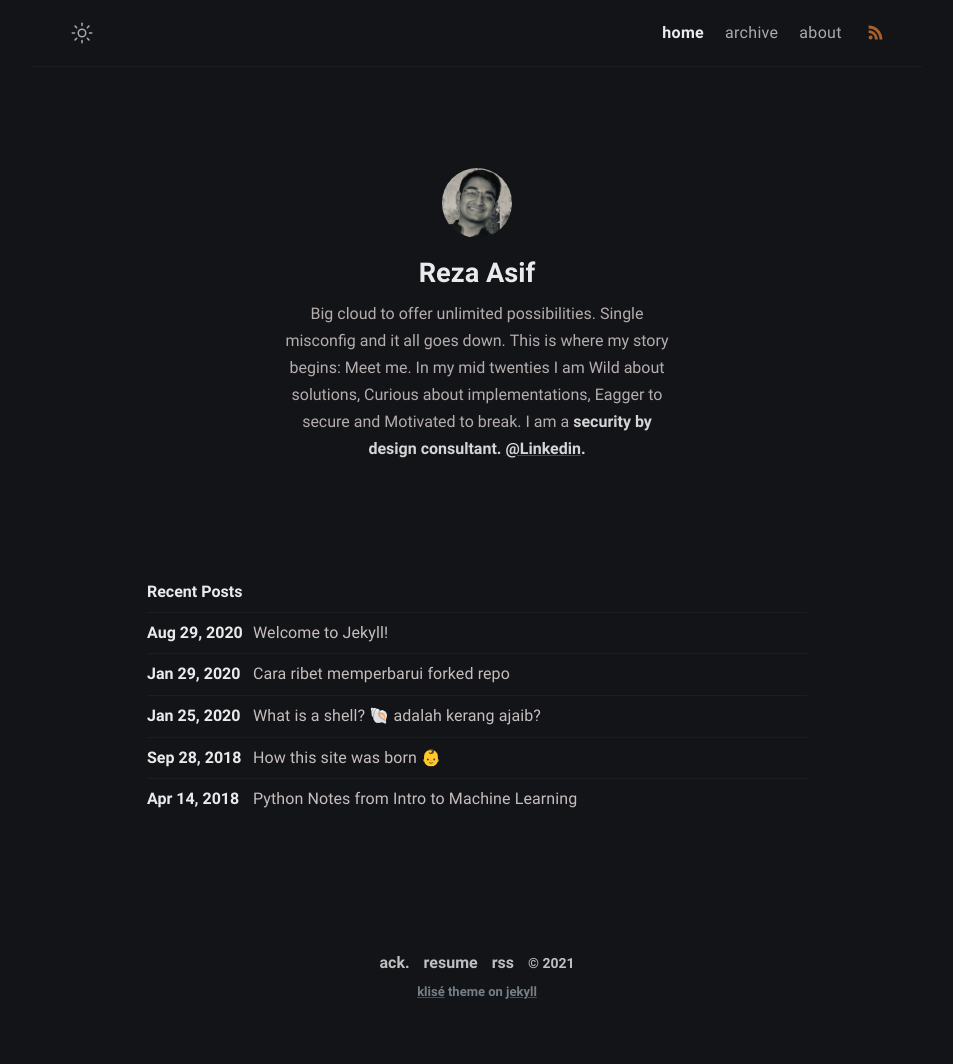
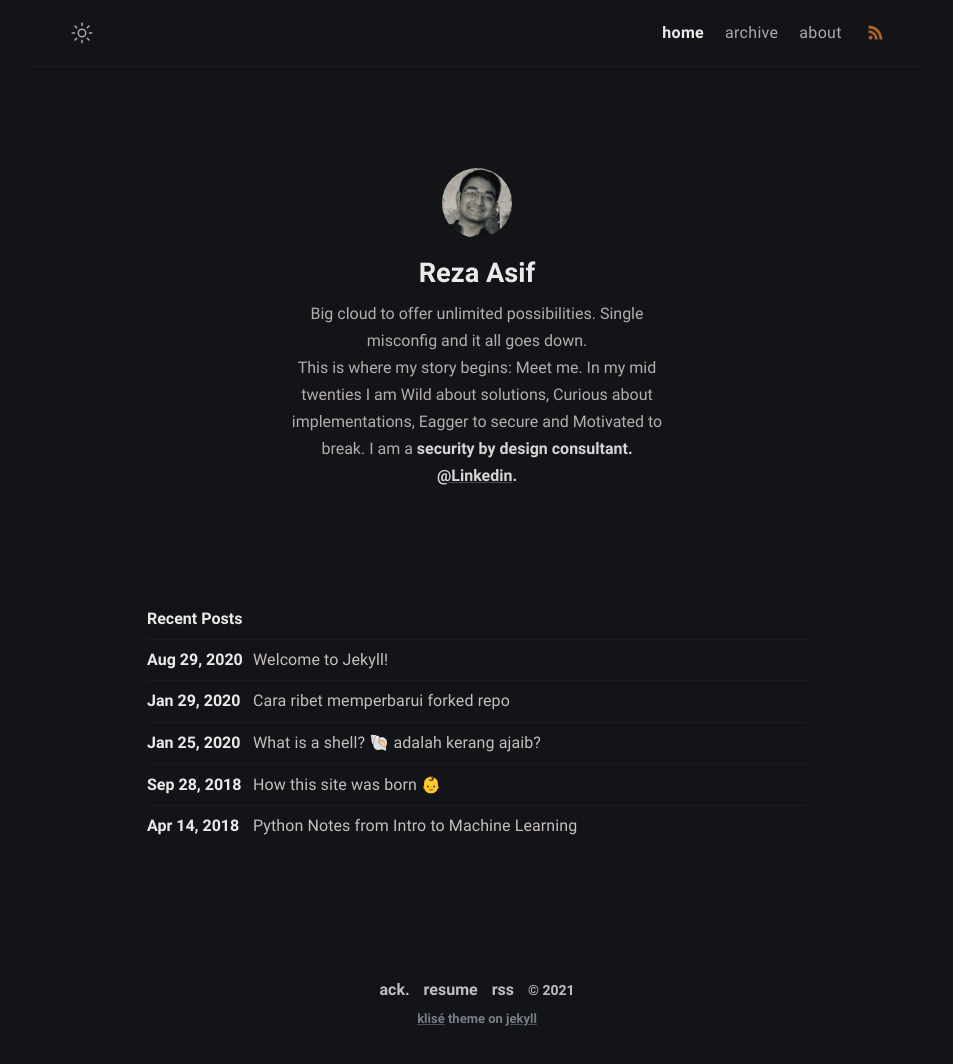
Before and after one commit to securebitAsif/fabulous-jupiter-8f84d, a Jekyll site: the page built from index.md, in a window 1280 px wide. Shown: the whole page, without its empty margins (163-1116 px from the left). Built offline with Jekyll 4.4.1, drawn with Linux system fonts in a browser that asks for light colours; before the commit the page ends 1037 px from its top, so only the background shows below that.

```diff
--- a/_config.yml
+++ b/_config.yml
@@ -13,7 +13,7 @@ author:
   bio: >-
    Big cloud to offer unlimited possibilities.
    Single misconfig and it all goes down.
-   <wbr>
+   <br>
    This is where my story begins:
    Meet me. In my mid twenties I am Wild about solutions,
    Curious about implementations, Eagger to secure and Motivated to break.
```
